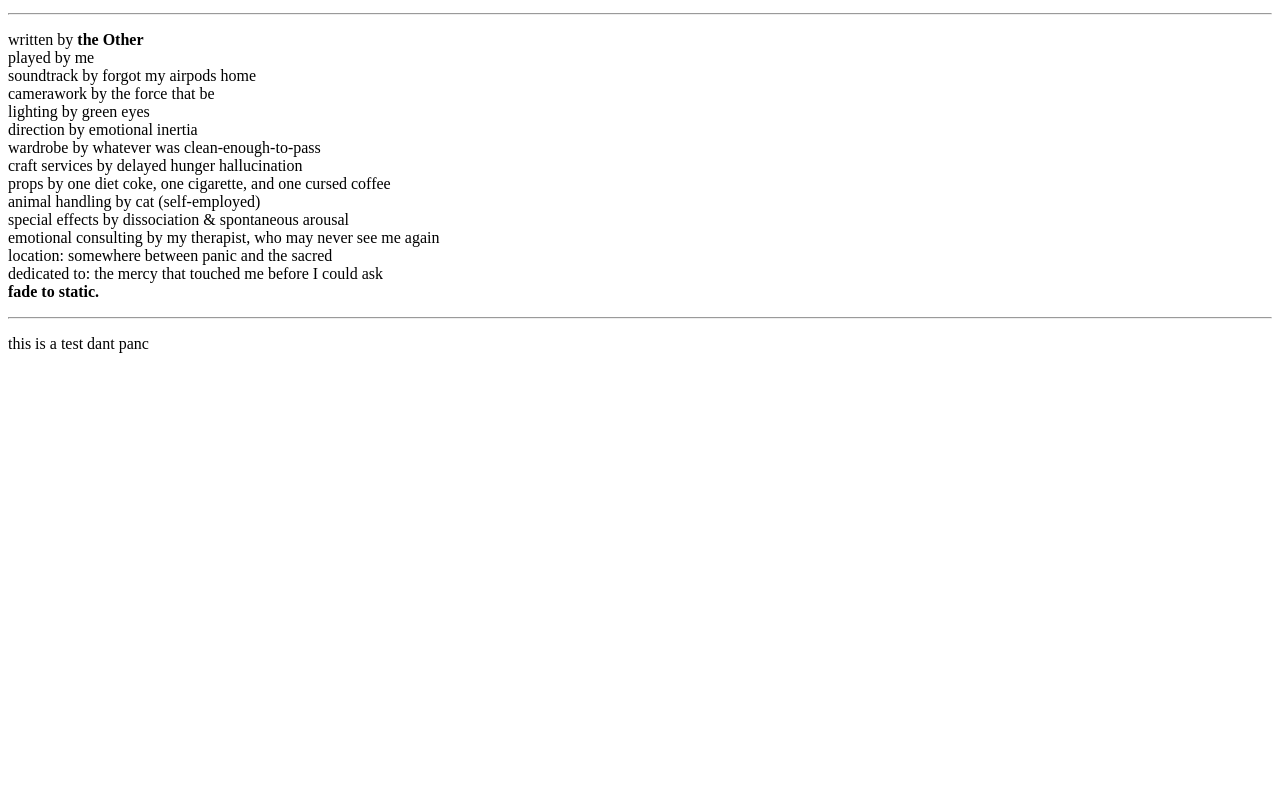
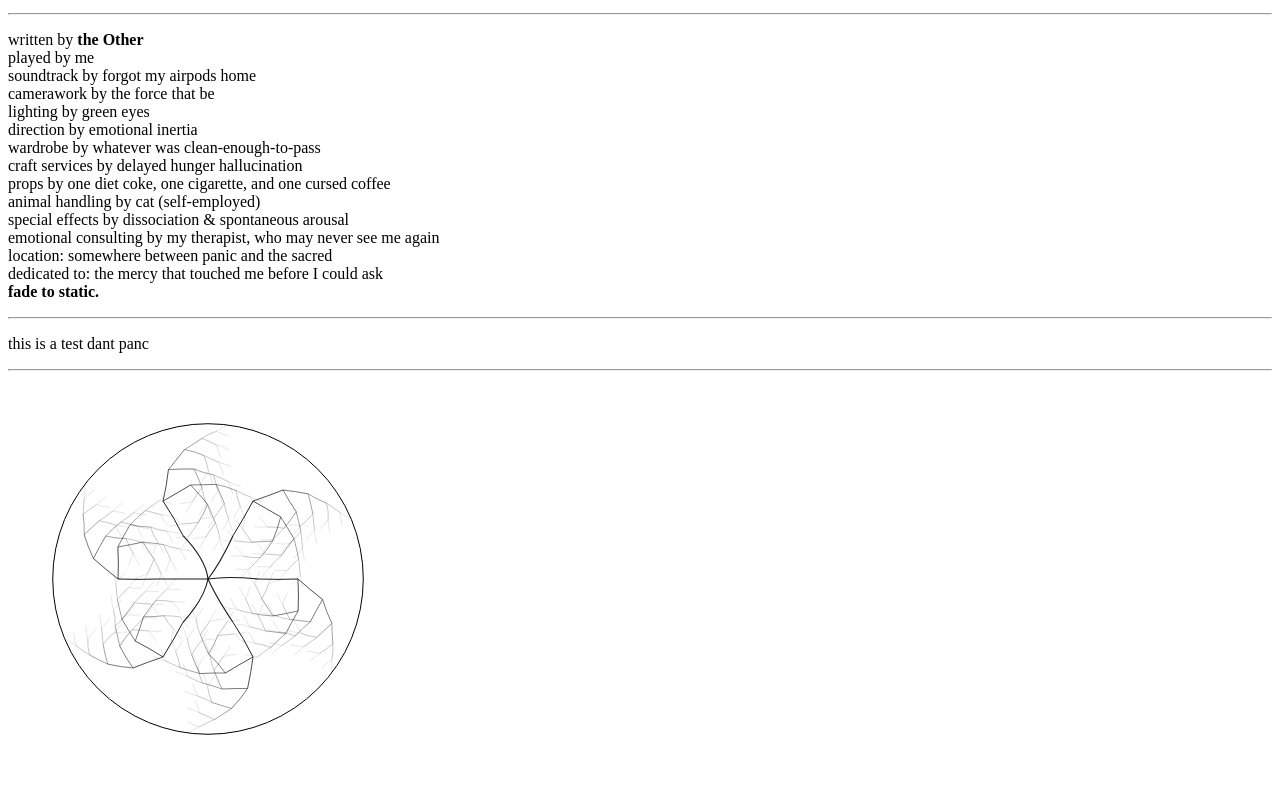
Before and after one commit to longshotbyfar/longshotbyfar.github.io, a plain HTML site: page index.html in a window 1280 px wide. Shown: the part 662-1448 px from the top of the page. Before the commit the page ends 1031 px from the top, so only its background shows below. Drawn offline with Linux system fonts and the light colour scheme.

Commit message:
offering

```diff
--- a/index.html
+++ b/index.html
@@ -1,10 +1,24 @@
- <!DOCTYPE html>
+<!DOCTYPE html>
+<head>
 <html lang="en">
 <meta charset="UTF-8">
 <title>long shot... by far</title>
 <meta name="viewport" content="width=device-width,initial-scale=1">
+
+<style>
+.glow-wrapper {
+  display: inline-block;
+  filter: none;
+  transition: filter 0.2s ease;
+}
+
+.glow-wrapper:hover {
+  filter: drop-shadow(0 0 6px #0f0) drop-shadow(0 0 12px #0f0) drop-shadow(0 0 24px limegreen);
+}
+</style>
+</head>
+
 <body>
-
 <pre>
 mfw I impulse bought a domain at 2AM:
 
@@ -64,5 +78,11 @@ dedicated to: the mercy that touched me before I could ask<br>
 
 <p>this is a test dant panc</p>
 
+<hr>
+
+<div class="glow-wrapper">
+  <a href="https://sacred-texts.com/eso/pridisc.htm"><img src="sigil.svg" width="400" height="400"></object></a>
+</div>
+
 </body>
 </html>
```
Also changed, not shown: sigil.svg (added).
